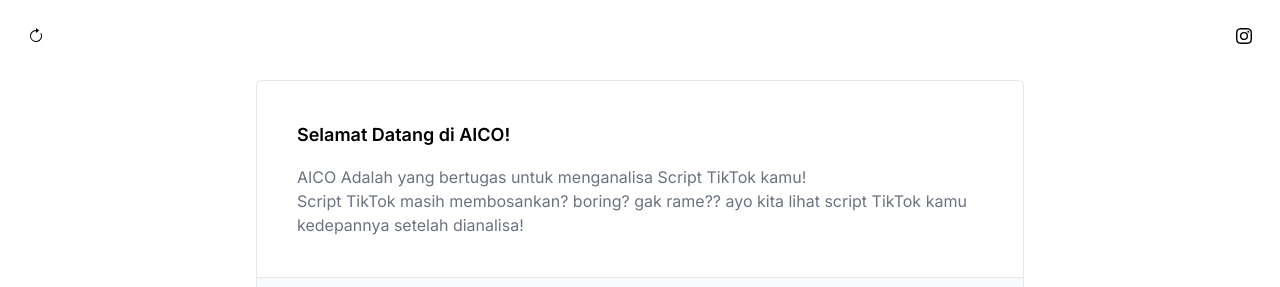
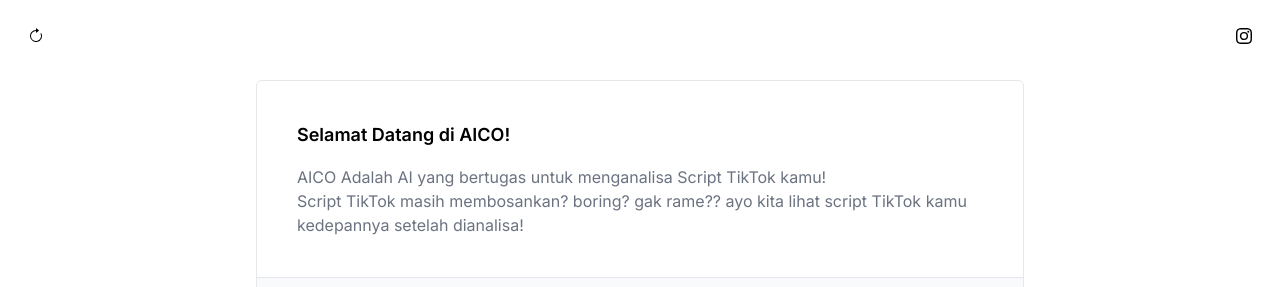
Before and after one commit to Y0EL/aicomainservice, a Next.js app: page / in a window 1280 px wide. Shown: the top 287 px of the page. Built offline with nearby package versions, Linux system fonts and the light colour scheme.

Commit message:
Update page.tsx

```diff
--- a/app/page.tsx
+++ b/app/page.tsx
@@ -100,7 +100,7 @@ export default function Chat() {
               Selamat Datang di AICO!
             </h1>
             <p className="text-gray-500">
-              AICO Adalah{" "}
+              AICO Adalah{" "}AI
               yang bertugas untuk menganalisa Script TikTok kamu!<br></br>
               Script TikTok masih membosankan? boring? gak rame?? ayo kita lihat script TikTok kamu kedepannya setelah dianalisa!{" "}
               {" "}
```
